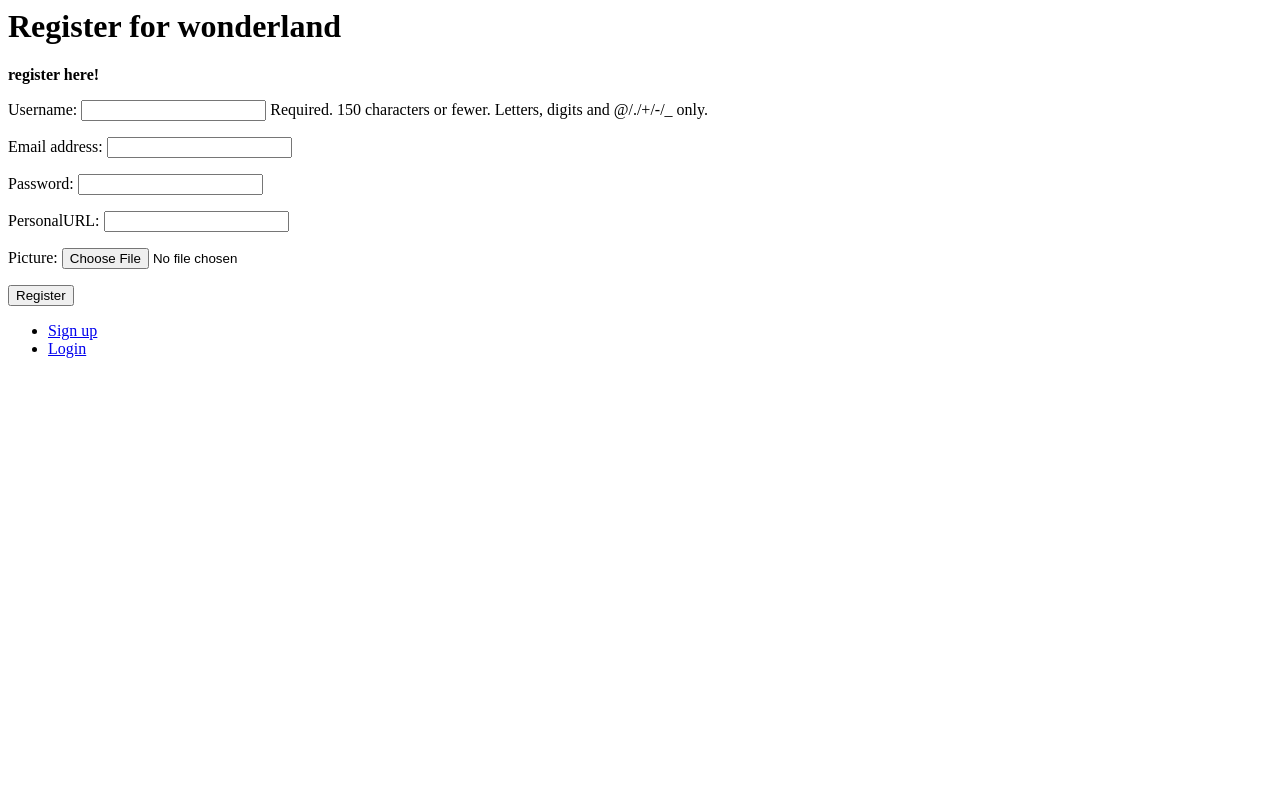
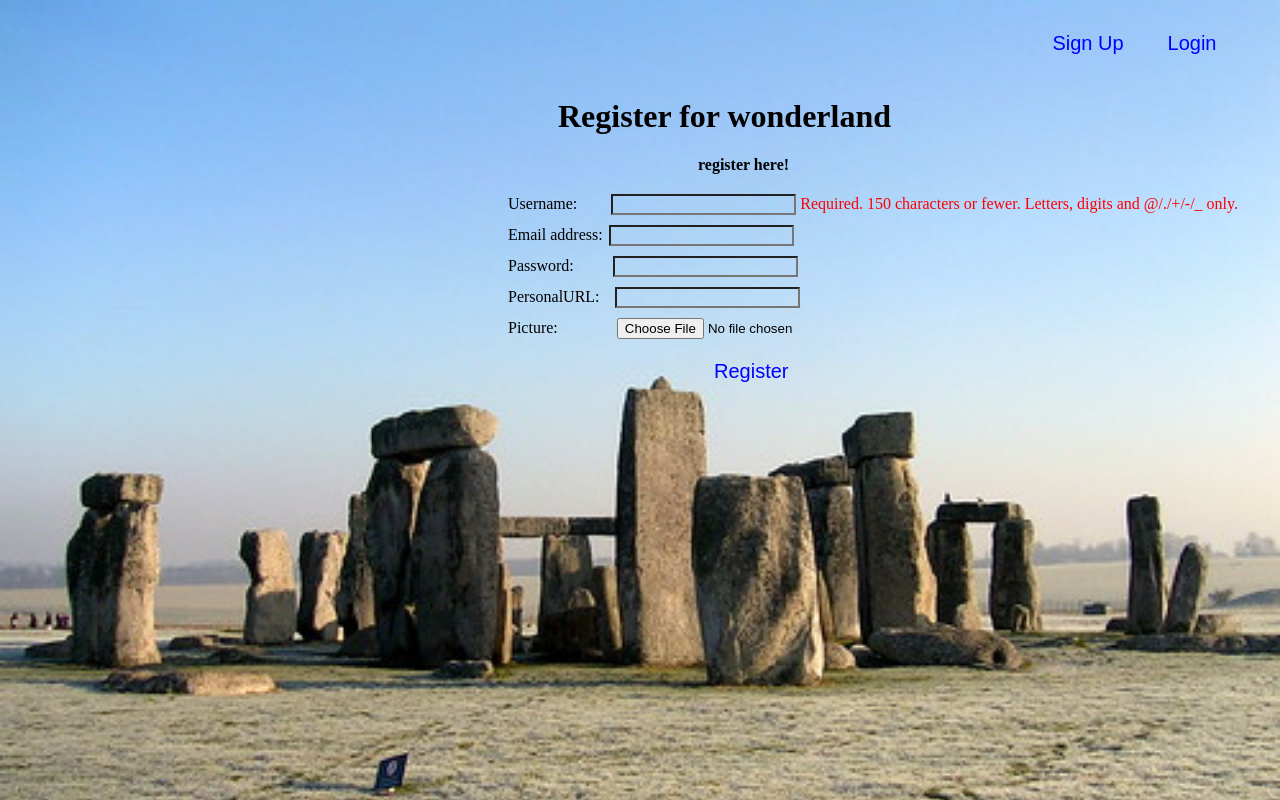
Before and after one commit to yangyunxu/wonderland, a Django app: page /myaccount/signup/ in a window 1280 px wide. Run offline with Django 3.2, Linux system fonts and the light colour scheme.

Commit message:
““debug

```diff
--- a/myaccount/forms.py
+++ b/myaccount/forms.py
@@ -15,43 +15,3 @@ class UserProfileForm(forms.ModelForm):
     class Meta:
         model = UserProfile
         fields = ('personalURL', 'picture',)
-
-class ChangepwdForm(forms.Form):
-    oldpassword = forms.CharField(
-        required=True,
-        label=u"original password",
-        error_messages={'required': u'please enter original password'},
-        widget=forms.PasswordInput(
-            attrs={
-                'placeholder':u"original password",
-            }
-        ),
-    )
-    newpassword1 = forms.CharField(
-        required=True,
-        label=u"new password",
-        error_messages={'required': u'please enter new password'},
-        widget=forms.PasswordInput(
-            attrs={
-                'placeholder':u"new password",
-            }
-        ),
-    )
-    newpassword2 = forms.CharField(
-        required=True,
-        label=u"check new password",
-        error_messages={'required': u'please enter new password again'},
-        widget=forms.PasswordInput(
-            attrs={
-                'placeholder':u"check new password",
-            }
-        ),
-     )
-    def clean(self):
-        if not self.is_valid():
-            raise forms.ValidationError(u"all blank should be filled")
-        elif self.cleaned_data['newpassword1'] != self.cleaned_data['newpassword2']:
-            raise forms.ValidationError(u"Different passwords, check again!")
-        else:
-            cleaned_data = super(ChangepwdForm, self).clean()
-        return cleaned_data
--- a/myaccount/urls.py
+++ b/myaccount/urls.py
@@ -10,5 +10,5 @@ urlpatterns = [
     path('restricted/', views.restricted, name='restricted'),
     path('logout/', views.user_logout, name='logout'),
     path('', views.myaccount, name='myaccount'),
-    path('changepassword/', views.changepwd, name='changepassword'),
+    path('changepwd/', views.changepwd, name='changepwd'),
 ]
--- a/myaccount/views.py
+++ b/myaccount/views.py
@@ -1,5 +1,5 @@
 from django.shortcuts import render
-from myaccount.forms import UserForm, UserProfileForm, ChangepwdForm
+from myaccount.forms import UserForm, UserProfileForm
 from django.contrib.auth import authenticate, login
 from django.http import HttpResponse
 from django.urls import reverse
@@ -14,6 +14,7 @@ from django.utils import timezone
 
 # Create your views here.
 # Register to be a user
+
 def register(request):
     registered = False
     if request.method == 'POST':
@@ -36,7 +37,6 @@ def register(request):
     else:
         user_form = UserForm()
         profile_form = UserProfileForm()
-    user_login(request)
     return render(request,
                   'myaccount/signup.html',
                   context={'user_form': user_form,
@@ -52,7 +52,6 @@ def user_login(request):
         if user:
             if user.is_active:
                 login(request, user)
-                # record the date of login
                 profile = UserProfile.objects.get(user=user)
                 lastLogin = profile.logInDate
                 currentLogin = timezone.now()
@@ -80,25 +79,29 @@ def user_logout(request):
 
 @login_required
 def myaccount(request):
-    return render(request, 'myaccount/myaccount.html')
+    user = request.user
+    profile = UserProfile.objects.get(user=user)
+    lastLogin = profile.logInDate
+    currentLogin = timezone.now()
+    profile.logInDate = currentLogin
+    profile.save()
+    return render(request, 'myaccount/myaccount.html', context={'profile': profile, 'lastLogin': lastLogin})
 
-@login_required
+
 def changepwd(request):
-    if request.method == 'GET':
-        form = ChangepwdForm()
-        return render(request, 'myaccount/changepwd.html', {'form': form,})
-    else:
-        form = ChangepwdForm(request.POST)
-        if form.is_valid():
-            username = request.user.username
-            oldpassword = request.POST.get('oldpassword', '')
-            user = authenticate(username=username, password=oldpassword)
-            if user is not None and user.is_active:
-                newpassword = request.POST.get('newpassword1', '')
+    if request.method == 'POST':
+        user = request.user
+        oldpassword = request.POST.get('oldpassword')
+        newpassword = request.POST.get('newpassword')
+        newpassword1 = request.POST.get('newpassword1')
+        if newpassword != oldpassword:
+            if newpassword == newpassword1:
                 user.set_password(newpassword)
                 user.save()
-                return render(request, 'myaccount/login.html', {'changepwd_success':True})
+                return render(request, 'myaccount/login.html')
             else:
-                return render(request, 'myaccount/changepwd.html', {'form': form,'oldpassword_is_wrong':True})
+                return HttpResponse("Different passwords, check again!")
         else:
-            return render(request, 'myaccount/changepwd.html',  {'form': form,})
+                return HttpResponse("New password must differ from the old!")
+    else:
+        return render(request, 'myaccount/changepwd.html')
--- a/templates/myaccount/base.html
+++ b/templates/myaccount/base.html
@@ -8,21 +8,29 @@
             {% endblock %}
         </title>
     </head>
-    <body>
-    <div>
+    <body style="background-image:url(/static/images/myaccount/background_image.jpg);background-size: cover">
+    <div style="float:right; margin-right:30px; margin-top:10px">
+        {% if user.is_authenticated %}
+        <div style="display:inline">
+            <a href="{% url 'myaccount:logout' %}"><button style="background-color:Transparent; border:none; width:100px; height:50px;font-size:20px;color:blue">Logout</button></a>
+        </div>
+        <div style="display:inline">
+            <a href="{% url 'myaccount:myaccount' %}"><button style="background-color:Transparent; border:none; width:100px; height:50px;font-size:20px;color:blue">Myaccount</button></a>
+        </div>
+        {% else %}
+        <div style="display:inline">
+            <a href="{% url 'myaccount:signup' %}"><button style="background-color:Transparent; border:none; width:100px; height:50px;font-size:20px;color:blue">Sign Up</button></a>
+        </div>
+        <div style="display:inline">
+            <a href="{% url 'myaccount:login' %}"><button style="background-color:Transparent; border:none; width:100px; height:50px;font-size:20px;color:blue">Login</button></a>
+        </div>
+        {% endif %}
+    </div>
+
+    <div style="float:left">
         {% block body_block %}
         {% endblock %}
     </div>
-    <div>
-        <ul>
-            {% if user.is_authenticated %}
-            <li><a href="{% url 'myaccount:logout' %}">Logout</a></li>
-            <li><a href="{% url 'myaccount:myaccount' %}">Myaccount</a></li>
-            {% else %}
-            <li><a href="{% url 'myaccount:signup' %}">Sign up</a></li>
-            <li><a href="{% url 'myaccount:login' %}">Login</a></li>
-            {% endif %}
-        </ul>
-    </div>
+
     </body>
 </html>
--- a/templates/myaccount/login.html
+++ b/templates/myaccount/login.html
@@ -6,13 +6,21 @@
 {% endblock %}
 
 {% block body_block %}
-<h1>Login to wonderland</h1>
-<form id="login_form" method="post" action="{% url 'myaccount:login' %}">
-    {% csrf_token %}
-    Username: <input type="text" name="username" value="" size="50" />
-    <br />
-    Password: <input type="password" name="password" value="" size="50" />
-    <br />
-    <input type="submit" value="Submit" />
-</form>
+<div>
+    <h1 style="margin-left:550px; margin-top:100px">Login to Wonderland</h1>
+</div>
+<div style="margin-left:500px; margin-top:100px">
+    <div>
+        <form id="login_form" method="post" action="{% url 'myaccount:login' %}">
+            {% csrf_token %}
+            Username: <input type="text" name="username" value="" size="50" style="background-color: Transparent"/>
+            <br />
+            Password: <input type="password" name="password" value="" size="50" style="margin-top:20px;margin-left:4px; background-color: Transparent"/>
+            <br />
+            <input type="submit" value="Submit" style="margin-left:200px;margin-top:20px; font-size:20px; background-color: Transparent; border:none; color: blue"/>
+        </form>
+    </div>
+
+</div>
+
 {% endblock %}
--- a/templates/myaccount/myaccount.html
+++ b/templates/myaccount/myaccount.html
@@ -59,7 +59,7 @@
                 </div><br>
 
                 <div style="margin-top: 10px; display:inline-block;">
-                    <a href="{% url 'myaccount:changepassword' %}"><button>Change Password</button></a>
+                    <a href="{% url 'myaccount:changepwd' %}"><button>Change Password</button></a>
                 </div>
             </div>
 
--- a/templates/myaccount/signup.html
+++ b/templates/myaccount/signup.html
@@ -6,18 +6,45 @@
 {% endblock %}
 
 {% block body_block %}
-<h1>Register for wonderland</h1>
+<div>
+    <h1 style="margin-left:550px; margin-top:30px">Register for wonderland</h1>
+</div>
 {% if registered %}
-<strong>thank you for registering!</strong>
+<div style="margin-left:660px; margin-top:10px">
+    <strong>thank you for registering!</strong>
+</div>
 {% else %}
-<strong>register here!</strong><br />
-<form id="user_form" method="post" action="{% url 'myaccount:signup' %}"
-      enctype="multipart/form-data">
+<div style="margin-left:690px; margin-top:10px">
+    <strong>register here!</strong><br />
+</div>
+<div>
+    <form id="user_form" method="post" action="{% url 'myaccount:signup' %}"
+      enctype="multipart/form-data" style="margin-left:500px; margin-top:20px">
 
-    {% csrf_token %}
-    {{ user_form.as_p }}
-    {{ profile_form.as_p }}
-    <input type="submit" name="submit" value="Register" />
-</form>
+        {% csrf_token %}
+        <div class="fieldWrapper">
+            <label for="{{ user_form.subject.id_for_username }}">Username:</label>
+            <input id="{{ user_form.subject.id_for_username }}" type="text" name="username" maxlength="150" required style="background-color: Transparent; margin-left:30px"/>
+            <font style="color:red">Required. 150 characters or fewer. Letters, digits and @/./+/-/_ only.</font>
+        </div>
+        <div class="fieldWrapper" style="margin-top:10px">
+            <label for="{{ user_form.subject.id_for_email }}">Email address:</label>
+            <input id="{{ user_form.subject.id_for_email }}" type="text" name="email" style="background-color: Transparent; margin-left:2px"/>
+        </div>
+        <div class="fieldWrapper" style="margin-top:10px">
+            <label for="{{ user_form.subject.id_for_password }}">Password:</label>
+            <input id="{{ user_form.subject.id_for_password }}" type="password" name="password" style="background-color: Transparent; margin-left:35px"/>
+        </div>
+        <div class="fieldWrapper" style="margin-top:10px">
+            <label for="{{ profile_form.subject.id_for_personalURL }}">PersonalURL:</label>
+            <input id="{{ profile_form.subject.id_for_personalURL }}" type="text" name="personalURL" style="background-color: Transparent; margin-left:11px"/>
+        </div>
+        <div class="fieldWrapper" style="margin-top:10px">
+            <label for="{{ profile_form.subject.id_for_picture }}">Picture:</label>
+            <input type="file" name="picture" accept="image/*" id="{{ profile_form.subject.id_for_picture }}" style="margin-left:55px">
+        </div>
+    <input type="submit" name="submit" value="Register" style="margin-left:200px;margin-top:20px; font-size:20px; background-color: Transparent; border:none; color: blue" />
+    </form>
+</div>
 {% endif %}
 {% endblock %}
```
Also changed, not shown: templates/myaccount/changepwd.html (+15 -6 lines), static/images/myaccount/background_image.jpg (added).
